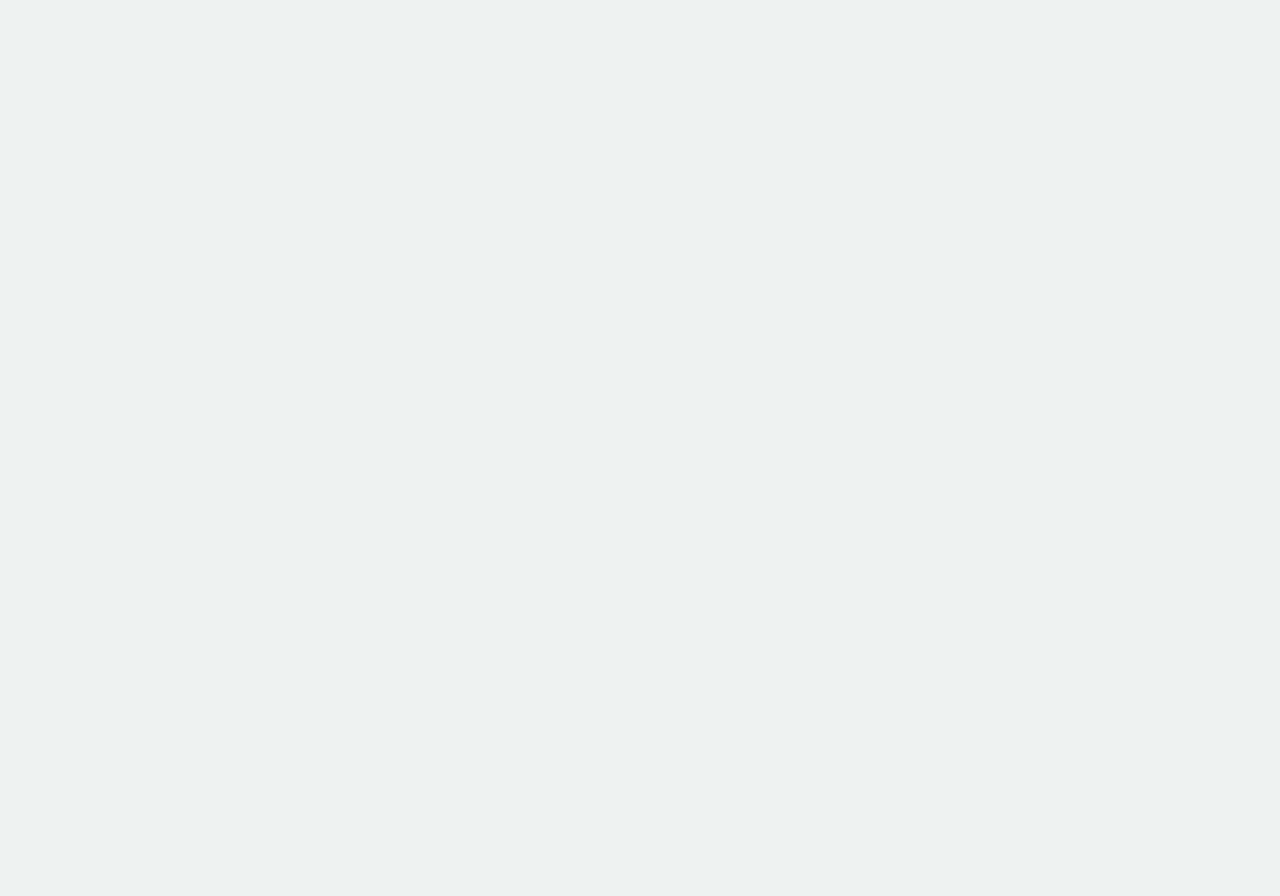
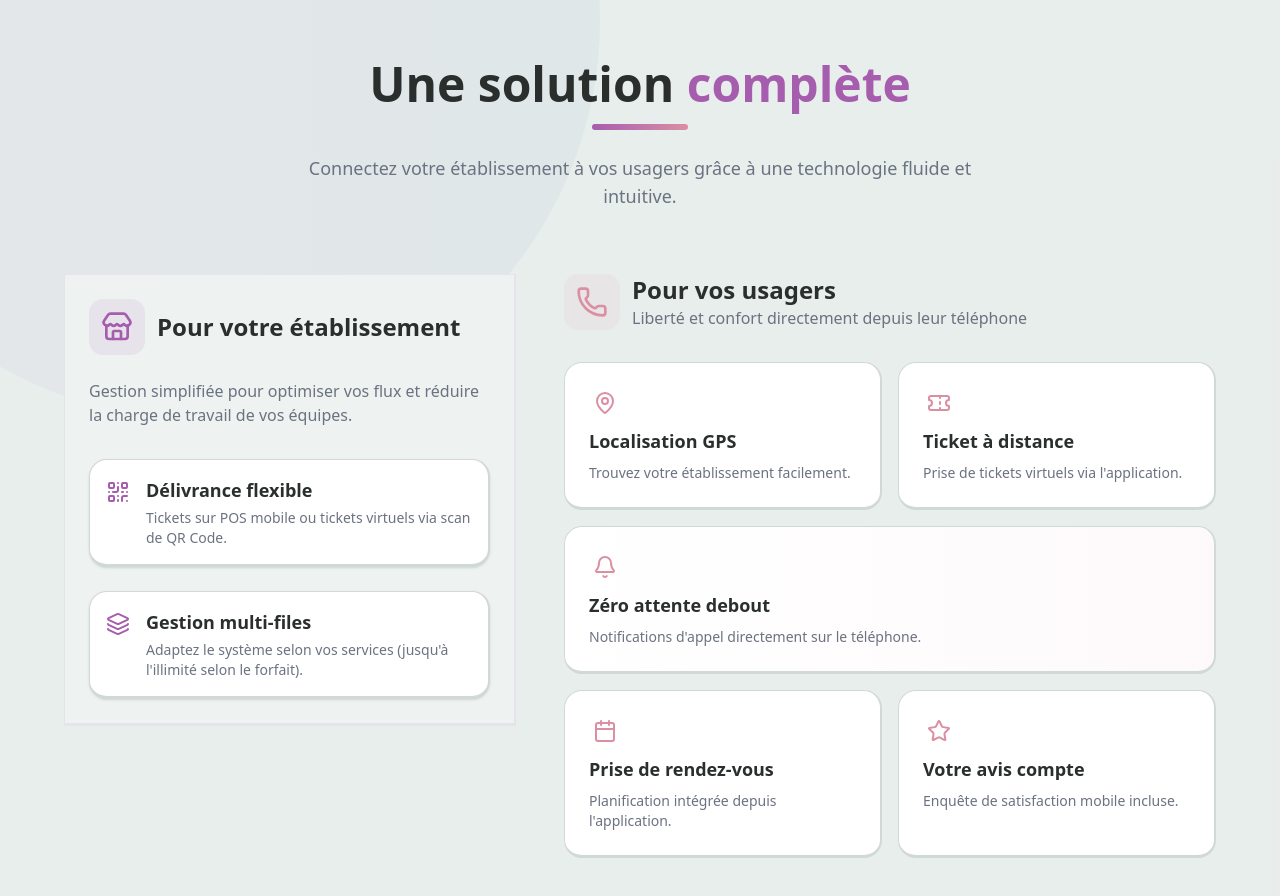
Before and after one commit to michel-henintsoa/filantrope, a Next.js app: page / in a window 1280 px wide. Shown: the part 1620-2516 px from the top of the page. Before the commit the page ends 1600 px from the top, so only its background shows below. Built offline with nearby package versions, Linux system fonts and the light colour scheme.

Commit message:
feat: Add new `Third` component to the homepage and update border styling in the `Second` component.

```diff
--- a/app/page.tsx
+++ b/app/page.tsx
@@ -1,5 +1,6 @@
 import HeroSection from "@/components/parts/HeroSection";
 import Second from "@/components/parts/Second";
+import Third from "@/components/parts/Third";
 
 export default function Home() {
   return (
@@ -7,6 +8,7 @@ export default function Home() {
       <HeroSection />
       {/* <HeroSection /> */}
       <Second />
+      <Third />
     </main>
   );
 }
--- a/components/parts/Second.tsx
+++ b/components/parts/Second.tsx
@@ -170,7 +170,7 @@ export default function Second() {
                                 viewport={{ once: true }}
                                 transition={{ delay: 0.4 + index * 0.1, duration: 0.5 }}
                                 whileHover={{ scale: 1.02, y: -2 }}
-                                className="group p-4 rounded-xl bg-card border border-border hover:border-primary/30 hover:shadow-lg transition-all duration-300"
+                                className="group p-4 rounded-xl bg-card border border-b-[3px] border-r-2 border-border hover:border-primary/30 hover:shadow-lg transition-all duration-300"
                             >
                                 <div className="flex items-center gap-3 mb-2">
                                     <div className="p-2 rounded-lg bg-primary/10 group-hover:bg-primary/20 transition-colors">
--- /dev/null
+++ b/components/parts/Third.tsx
@@ -0,0 +1,177 @@
+"use client";
+import React from 'react';
+import { motion, Variants } from "framer-motion";
+import { Store, QrCode, Layers, MapPin, Ticket, Bell, Calendar, Star, Phone } from "lucide-react";
+
+const containerVariants: Variants = {
+    hidden: { opacity: 0 },
+    visible: {
+        opacity: 1,
+        transition: {
+            staggerChildren: 0.15,
+            delayChildren: 0.1
+        }
+    }
+};
+
+const itemVariants: Variants = {
+    hidden: { opacity: 0, y: 30 },
+    visible: {
+        opacity: 1,
+        y: 0,
+        transition: { duration: 0.5, ease: "easeOut" as const }
+    }
+};
+
+const establishmentFeatures = [
+    {
+        icon: QrCode,
+        title: "Délivrance flexible",
+        desc: "Tickets sur POS mobile ou tickets virtuels via scan de QR Code."
+    },
+    {
+        icon: Layers,
+        title: "Gestion multi-files",
+        desc: "Adaptez le système selon vos services (jusqu'à l'illimité selon le forfait)."
+    }
+];
+
+const userFeatures = [
+    {
+        icon: MapPin,
+        title: "Localisation GPS",
+        desc: "Trouvez votre établissement facilement."
+    },
+    {
+        icon: Ticket,
+        title: "Ticket à distance",
+        desc: "Prise de tickets virtuels via l'application."
+    },
+    {
+        icon: Bell,
+        title: "Zéro attente debout",
+        desc: "Notifications d'appel directement sur le téléphone."
+    },
+    {
+        icon: Calendar,
+        title: "Prise de rendez-vous",
+        desc: "Planification intégrée depuis l'application."
+    },
+    {
+        icon: Star,
+        title: "Votre avis compte",
+        desc: "Enquête de satisfaction mobile incluse."
+    }
+];
+
+export default function Third() {
+    return (
+        <section id="features" className="relative min-h-screen w-full py-20 px-6 md:px-12 lg:px-16 bg-muted/30 overflow-hidden">
+            <div className="absolute top-10 -left-50 -translate-y-1/2 h-75 w-75 md:h-200 md:w-200 bg-linear-to-r from-primary/5 to-tertiary/5 mx-auto rounded-full pointer-events-none" />
+            <div className="max-w-7xl mx-auto relative z-10">
+                {/* Section Header */}
+                <div className="text-center mb-16">
+                    <motion.div
+                        initial={{ opacity: 0, scale: 0.9 }}
+                        whileInView={{ opacity: 1, scale: 1 }}
+                        transition={{ duration: 0.5 }}
+                        viewport={{ once: true }}
+                        className="inline-block"
+                    >
+                        <h2 className="text-3xl md:text-5xl font-bold mb-4">
+                            Une solution <span className="text-primary">complète</span>
+                        </h2>
+                        <div className="h-1.5 w-24 bg-linear-to-r from-primary to-secondary mx-auto rounded-full" />
+                    </motion.div>
+                    <motion.p
+                        initial={{ opacity: 0, y: 10 }}
+                        whileInView={{ opacity: 1, y: 0 }}
+                        transition={{ delay: 0.2, duration: 0.5 }}
+                        viewport={{ once: true }}
+                        className="mt-6 text-lg text-muted-foreground max-w-2xl mx-auto"
+                    >
+                        Connectez votre établissement à vos usagers grâce à une technologie fluide et intuitive.
+                    </motion.p>
+                </div>
+
+                <div className="grid lg:grid-cols-12 gap-12">
+                    {/* Left Column: Establishment (4 cols) */}
+                    <motion.div
+                        variants={containerVariants}
+                        initial="hidden"
+                        whileInView="visible"
+                        viewport={{ once: true, amount: 0.2 }}
+                        className="lg:col-span-5 flex flex-col gap-6"
+                    >
+                        <motion.div variants={itemVariants} className="bg-white2 p-6 border border-b-[3px] border-r-2 border-primary/10">
+                            <div className="flex items-center gap-3 mb-6">
+                                <div className="p-3 bg-primary/10 rounded-xl">
+                                    <Store className="w-8 h-8 text-primary" />
+                                </div>
+                                <h3 className="text-2xl font-bold">Pour votre établissement</h3>
+                            </div>
+                            <p className="text-muted-foreground mb-8">
+                                Gestion simplifiée pour optimiser vos flux et réduire la charge de travail de vos équipes.
+                            </p>
+
+                            <div className="space-y-6">
+                                {establishmentFeatures.map((feature, idx) => (
+                                    <motion.div
+                                        key={idx}
+                                        variants={itemVariants}
+                                        whileHover={{ x: 5 }}
+                                        className="flex gap-4 p-4 bg-card rounded-2xl border border-b-[3px] border-r-2 border-border shadow-sm hover:shadow-md transition-all"
+                                    >
+                                        <div className="mt-1">
+                                            <feature.icon className="w-6 h-6 text-primary" />
+                                        </div>
+                                        <div>
+                                            <h4 className="font-semibold text-lg mb-1">{feature.title}</h4>
+                                            <p className="text-sm text-muted-foreground">{feature.desc}</p>
+                                        </div>
+                                    </motion.div>
+                                ))}
+                            </div>
+                        </motion.div>
+                    </motion.div>
+
+                    {/* Right Column: User (7 cols) */}
+                    <motion.div
+                        variants={containerVariants}
+                        initial="hidden"
+                        whileInView="visible"
+                        viewport={{ once: true, amount: 0.2 }}
+                        className="lg:col-span-7"
+                    >
+                        <motion.div variants={itemVariants} className="mb-8 flex items-center gap-3">
+                            <div className="p-3 bg-secondary/10 rounded-xl">
+                                <Phone className="w-8 h-8 text-secondary" />
+                            </div>
+                            <div>
+                                <h3 className="text-2xl font-bold">Pour vos usagers</h3>
+                                <p className="text-muted-foreground">Liberté et confort directement depuis leur téléphone</p>
+                            </div>
+                        </motion.div>
+
+                        <div className="grid md:grid-cols-2 gap-4">
+                            {userFeatures.map((feature, idx) => (
+                                <motion.div
+                                    key={idx}
+                                    variants={itemVariants}
+                                    whileHover={{ y: -5, boxShadow: "0 10px 30px -10px rgba(0,0,0,0.1)" }}
+                                    className={`p-6 bg-card rounded-2xl border border-b-[3px] border-r-2 border-border hover:border-secondary/30 transition-all duration-300 group cursor-pointer ${idx === 2 ? 'md:col-span-2 bg-linear-to-r from-card to-secondary/5' : ''}`}
+                                >
+                                    <div className="mb-2 p-1 w-fit rounded-xl group-hover:bg-secondary/10 transition-colors duration-400">
+                                        <feature.icon className="w-6 h-6 text-secondary" />
+                                    </div>
+                                    <h4 className="font-semibold text-lg mb-2">{feature.title}</h4>
+                                    <p className="text-sm text-muted-foreground">{feature.desc}</p>
+                                </motion.div>
+                            ))}
+                        </div>
+                    </motion.div>
+                </div>
+            </div>
+        </section>
+    );
+}
```
